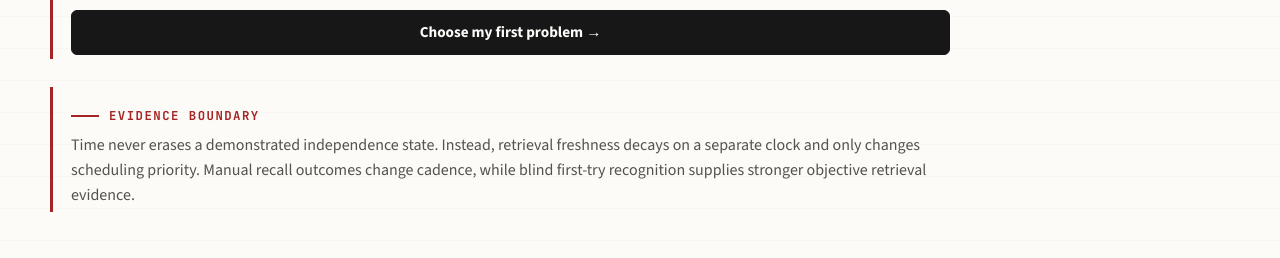
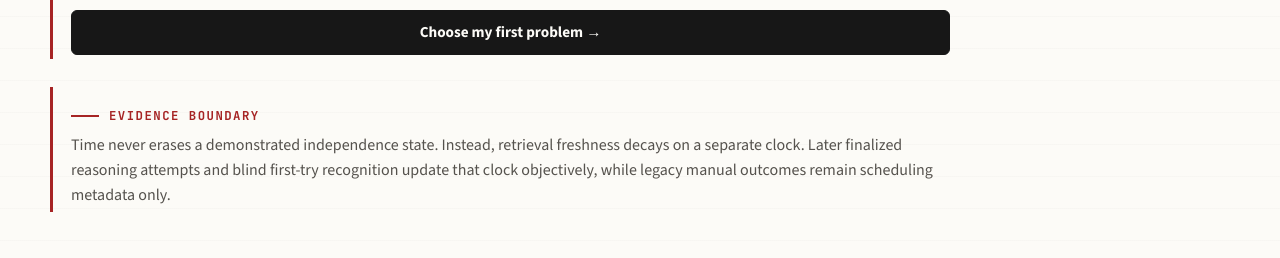
Before and after one commit to anatwork14/agocode, a Next.js app: page /progress in a window 1280 px wide. Shown: the part 5840-6098 px from the top of the page. Built offline with nearby package versions, Linux system fonts and the light colour scheme.

Commit message:
feat: include attempts in progress retrieval freshness

```diff
--- a/components/progress/ProblemIndependenceProgress.tsx
+++ b/components/progress/ProblemIndependenceProgress.tsx
@@ -50,6 +50,7 @@ function collectProfile(): IndependenceView {
       independence: profile,
       reviewHistory: readProblemReviewHistory(window.localStorage),
       recognitionHistory,
+      reasoningAttempts: attemptHistory,
       now: Date.now(),
     }),
   };
@@ -222,7 +223,7 @@ export function ProblemIndependenceProgress() {
       <div className="independence-boundary">
         <span className="eyebrow">Evidence boundary</span>
         <p>
-          Time never erases a demonstrated independence state. Instead, retrieval freshness decays on a separate clock and only changes scheduling priority. Manual recall outcomes change cadence, while blind first-try recognition supplies stronger objective retrieval evidence.
+          Time never erases a demonstrated independence state. Instead, retrieval freshness decays on a separate clock. Later finalized reasoning attempts and blind first-try recognition update that clock objectively, while legacy manual outcomes remain scheduling metadata only.
         </p>
       </div>
     </section>
```
